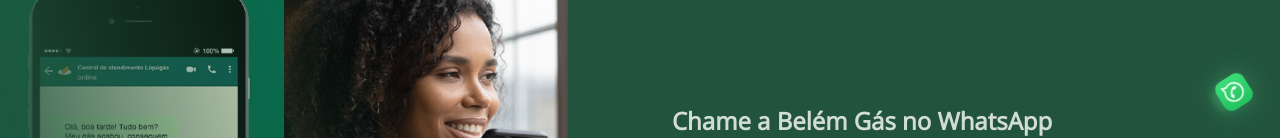
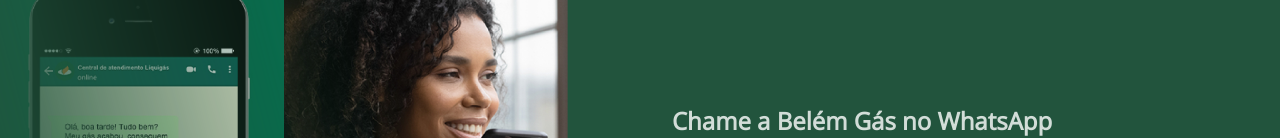
Before and after one commit to maxinelobato/signature.belemgas, a Next.js app: page / in a window 1280 px wide. Shown: the part 662-800 px from the top of the page. Built offline with nearby package versions, Linux system fonts and the light colour scheme; no server answers.

Commit message:
remove-buttonframer

```diff
--- a/src/pages/_app.tsx
+++ b/src/pages/_app.tsx
@@ -1,7 +1,7 @@
 import { ChakraProvider } from "@chakra-ui/react";
 import type { AppProps } from "next/app";
 import { extendTheme } from "@chakra-ui/react";
-import ButtonFramer from "./components/ButtonCTA/ButtonFramer";
+// import ButtonFramer from "./components/ButtonCTA/ButtonFramer";
 // import FBPixel from "./components/Analytics/FBPixel";
 // import GAnalytics from "./components/Analytics/GAnalytics";
 import GTag from "./components/Analytics/GTag";
@@ -26,7 +26,7 @@ function MyApp({ Component, pageProps }: AppProps) {
       {/* <FBPixel />
       <GAnalytics /> */}
       <GTag />
-      <ButtonFramer />
+      {/* <ButtonFramer /> */}
       <Component {...pageProps} />
     </ChakraProvider>
   );
```
